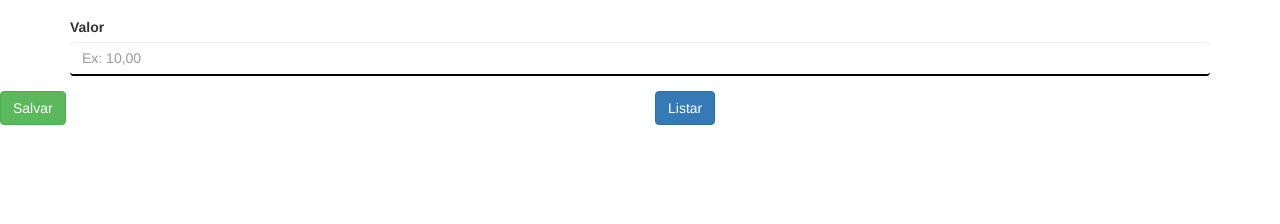
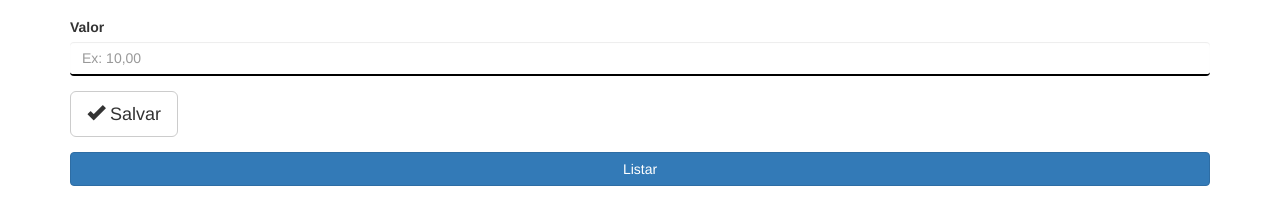
Before and after one commit to joaoprog/Pizzaria, a website: page www/index.html in a window 1280 px wide. Shown: the part 132-356 px from the top of the page. Drawn offline with nearby package versions, Linux system fonts and the light colour scheme.

Commit message:
iniciado

```diff
--- a/www/css/style.css
+++ b/www/css/style.css
@@ -3,3 +3,8 @@ input[type=text] {
   border: none;
   border-bottom: 2px solid black;
 }
+
+input[type=number] {
+  border: none;
+  border-bottom: 2px solid black;
+}
--- a/www/index.html
+++ b/www/index.html
@@ -29,22 +29,23 @@
       <div class="col-xs-12">
         <div class="form-group">
           <label for="">Valor</label>
-          <input type="text" class="form-control" placeholder="Ex: 10,00">
+          <input type="number" class="form-control" placeholder="Ex: 10,00">
     </div>
   </div>
-          </form>
+  </div>
+    <div class="row">
+      <div class="col-xs-12">
+        <div class="form-group">
+         <button type="button" class="btn btn-default btn-lg">
+  <span class="glyphicon glyphicon-ok" aria-hidden="true"></span> Salvar
+</button>
         </div>
       </div>
     </div>
-    <div class="row">
-      <div class="col-xs-6">
+     <div class="row">
+      <div class="col-xs-12">
         <div class="form-group">
-          <button class="btn btn-success">Salvar</button>
-        </div>
-      </div>
-      <div class="col-xs-6">
-        <div class="form-group">
-          <button class="btn btn-primary" id="listar">Listar</button>
+          <button class="btn btn-primary btn-block" id="listar">Listar</button>
         </div>
       </div>
     </div>
```
